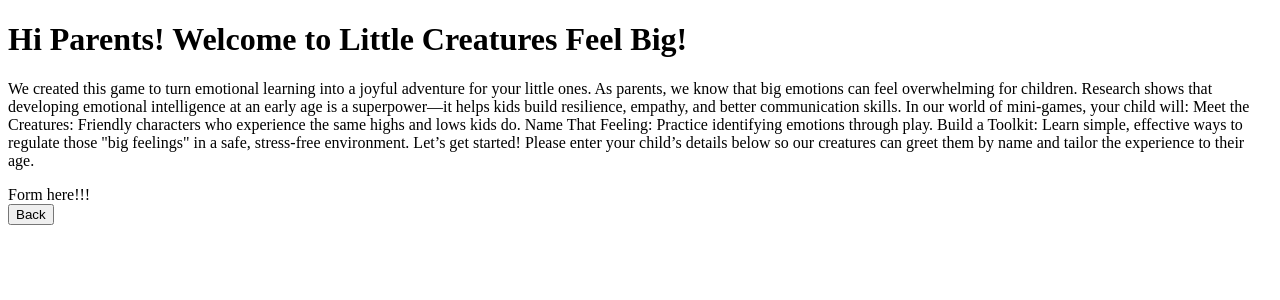
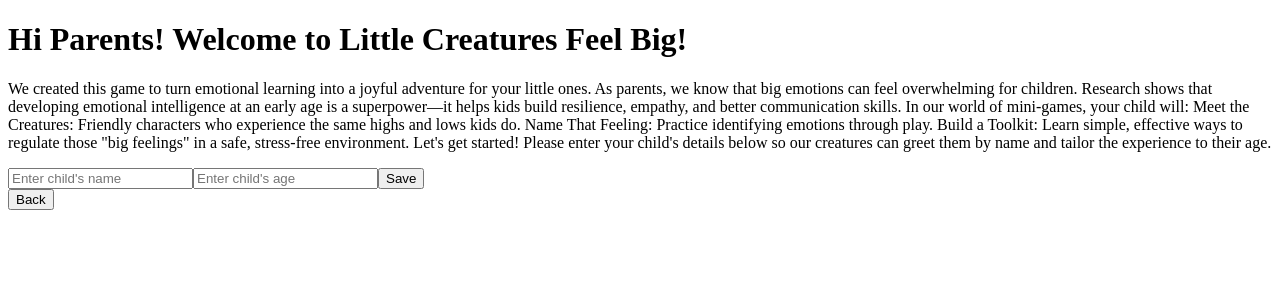
Before and after one commit to Lyndseydj1808/unit-1-project-Lyndsey-C, a React (Vite) app in the folder unit-1-project/: page /parent-dashboard in a window 1280 px wide. Shown: the top 300 px of the page. Built offline with nearby package versions, Linux system fonts and the light colour scheme.

Commit message:
form added to parent dashboard

```diff
--- a/unit-1-project/src/App.jsx
+++ b/unit-1-project/src/App.jsx
@@ -1,4 +1,4 @@
-import React from 'react';
+import React, { useState } from 'react';
 import { Routes, Route } from 'react-router-dom';
 import Home from './pages/Home';
 import About from './pages/About';
@@ -7,13 +7,21 @@ import FeelingFriends from './games/FeelingFriends/FeelingFriends';
 import MainGames from './pages/MainGames';
 
 function App () {
+
+  const [childName, setChildName] = useState("");
+  const [childAge, setChildAge] = useState("");
+
+  const updateChild = (name, age) => {
+    setChildName(name);
+    setChildAge(age);
+  }
    return (
        <>
            <Routes>
             <Route path="/" element={<Home/>} />
-            <Route path="/mini-games" element={<MainGames/>} />
+            <Route path="/mini-games" element={<MainGames childName={childName}/>} />
             <Route path="/games/feeling-friends" element={<FeelingFriends/>} />
-            <Route path="/parent-dashboard" element={<ParentDashboard/>}/>
+            <Route path="/parent-dashboard" element={<ParentDashboard onUpdate={updateChild}/>}/>
             <Route path="/about" element={<About/>}/>
            </Routes>
        </>
--- a/unit-1-project/src/pages/ParentDashboard.jsx
+++ b/unit-1-project/src/pages/ParentDashboard.jsx
@@ -1,8 +1,14 @@
-import React from "react";
-import { Link } from "react-router-dom";
-import BackButton from "../components/BAckButton";
+import React, { useState } from "react";
+import BackButton from "../components/BackButton";
 
-export default function ParentDashboard() {
+export default function ParentDashboard({ onUpdate }) {
+
+    const [inputName, setInputName] = useState("");
+    const [inputAge, setInputAge] = useState("");
+    const handleSubmit = (event) => {
+        event.preventDefault();
+        onUpdate(inputName, inputAge);
+    }
   return (
     <div>
       <h1>Hi Parents! Welcome to Little Creatures Feel Big!</h1>
@@ -16,12 +22,26 @@ export default function ParentDashboard() {
         experience the same highs and lows kids do. Name That Feeling: Practice
         identifying emotions through play. Build a Toolkit: Learn simple,
         effective ways to regulate those "big feelings" in a safe, stress-free
-        environment. Let’s get started! Please enter your child’s details below
+        environment. Let's get started! Please enter your child's details below
         so our creatures can greet them by name and tailor the experience to
         their age.
       </p>
-      <form>Form here!!!</form>
-      <BackButton/>
+      <form onSubmit={handleSubmit}>
+        <input
+          type="text"
+          value={inputName}
+          onChange={(event) => setInputName(event.target.value)}
+          placeholder="Enter child's name"
+        />
+        <input
+        type="number"
+        value={inputAge}
+        onChange= {(event) => setInputAge(event.target.value)}
+        placeholder= "Enter child's age"
+        />
+        <button type="submit">Save</button>
+      </form>
+      <BackButton />
     </div>
   );
 }
```
